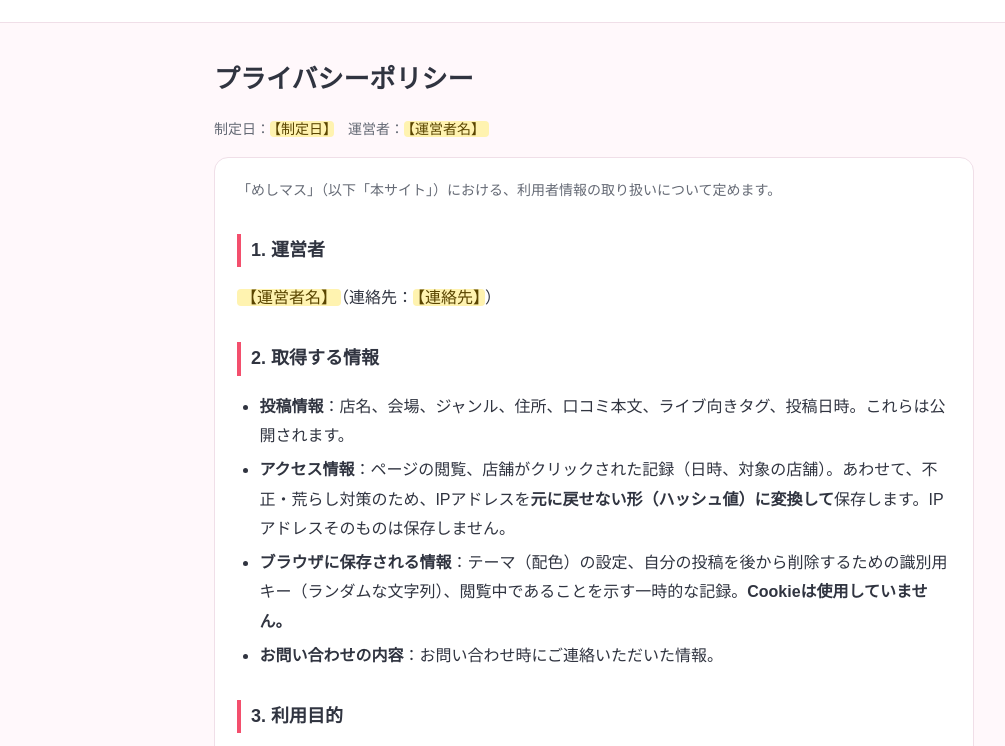
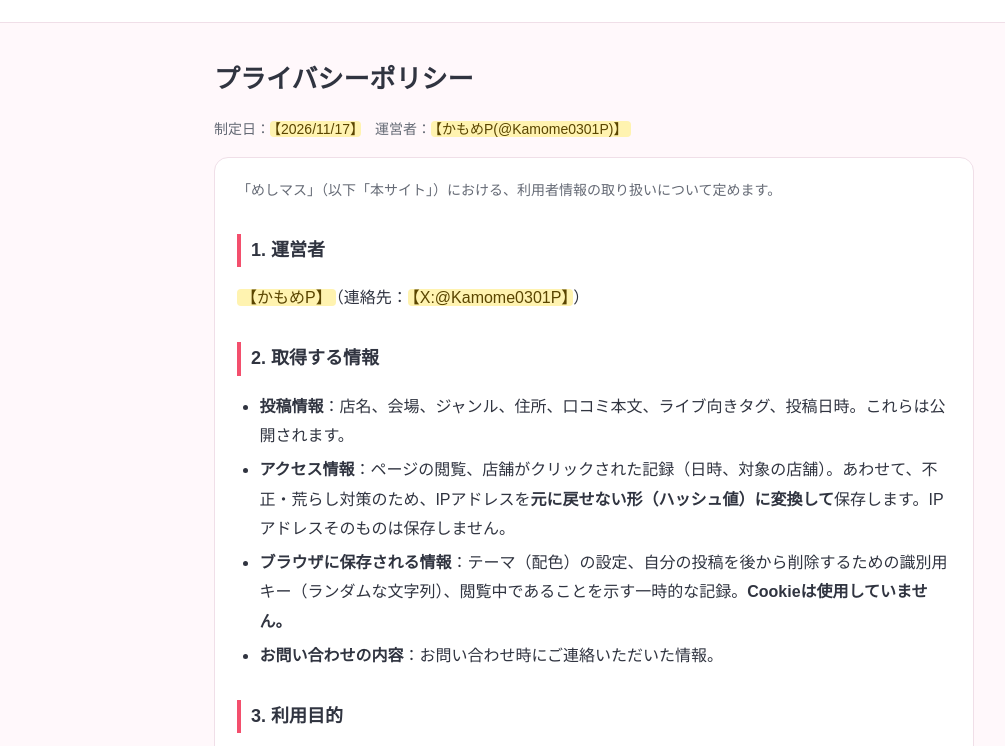
Before and after one commit to dragonsnake373-lab/meshi-mas, a plain HTML site: page privacy.html in a window 1280 px wide. Shown: the part 51-797 px from the top of the page, without its empty margins (46-1051 px from the left). Drawn offline with Linux system fonts and the light colour scheme.

Commit message:
privacy.html

```diff
--- a/privacy.html
+++ b/privacy.html
@@ -15,10 +15,10 @@ h1{font-size:26px;margin:0 0 6px} h2{font-size:18px;margin:30px 0 8px;padding-le
 a{color:var(--accent)} table{border-collapse:collapse;width:100%;font-size:14.5px} th,td{border:1px solid var(--line);padding:8px 10px;text-align:left;vertical-align:top} th{background:var(--bg);white-space:nowrap}
 </style></head><body>
 <header><a href="./">めしマス.</a></header><main><h1>プライバシーポリシー</h1>
-<p class="date">制定日：<span class="fill">【制定日】</span>　運営者：<span class="fill">【運営者名】</span></p><div class="card">
+<p class="date">制定日：<span class="fill">【2026/11/17】</span>　運営者：<span class="fill">【かもめP(@Kamome0301P)】</span></p><div class="card">
 
 <p class="note">「めしマス」（以下「本サイト」）における、利用者情報の取り扱いについて定めます。</p>
-<h2>1. 運営者</h2><p><span class="fill">【運営者名】</span>（連絡先：<span class="fill">【連絡先】</span>）</p>
+<h2>1. 運営者</h2><p><span class="fill">【かもめP】</span>（連絡先：<span class="fill">【X:@Kamome0301P】</span>）</p>
 <h2>2. 取得する情報</h2><ul>
 <li><b>投稿情報</b>：店名、会場、ジャンル、住所、口コミ本文、ライブ向きタグ、投稿日時。これらは公開されます。</li>
 <li><b>アクセス情報</b>：ページの閲覧、店舗がクリックされた記録（日時、対象の店舗）。あわせて、不正・荒らし対策のため、IPアドレスを<b>元に戻せない形（ハッシュ値）に変換して</b>保存します。IPアドレスそのものは保存しません。</li>
@@ -39,5 +39,5 @@ a{color:var(--accent)} table{border-collapse:collapse;width:100%;font-size:14.5p
 <h2>7. 安全管理</h2><p>データベースへの書き込み・削除・閲覧の権限を制限し、IPアドレスは変換して保存するなど、情報の漏えいや不正利用を防ぐ措置を講じます。</p>
 <h2>8. 開示・訂正・削除のご請求</h2><p>ご自身の投稿の削除や、お問い合わせ情報の開示・訂正・削除をご希望の場合は、上記の連絡先にご連絡ください。なお、アクセス情報は、元のIPアドレスに戻せない形で保存しているため、特定の個人の情報として取り出せない場合があります。</p>
 <h2>9. 改定</h2><p>本ポリシーは、必要に応じて改定します。改定後の内容は、本サイトに掲載した時点から効力を生じます。</p>
-<p class="note">制定日：<span class="fill">【制定日】</span></p>
+<p class="note">制定日：<span class="fill">【2026/11/17】</span></p>
 </div><p style="margin-top:24px"><a href="./">← めしマスに戻る</a>　<a href="terms.html">利用規約</a></p></main></body></html>
```
